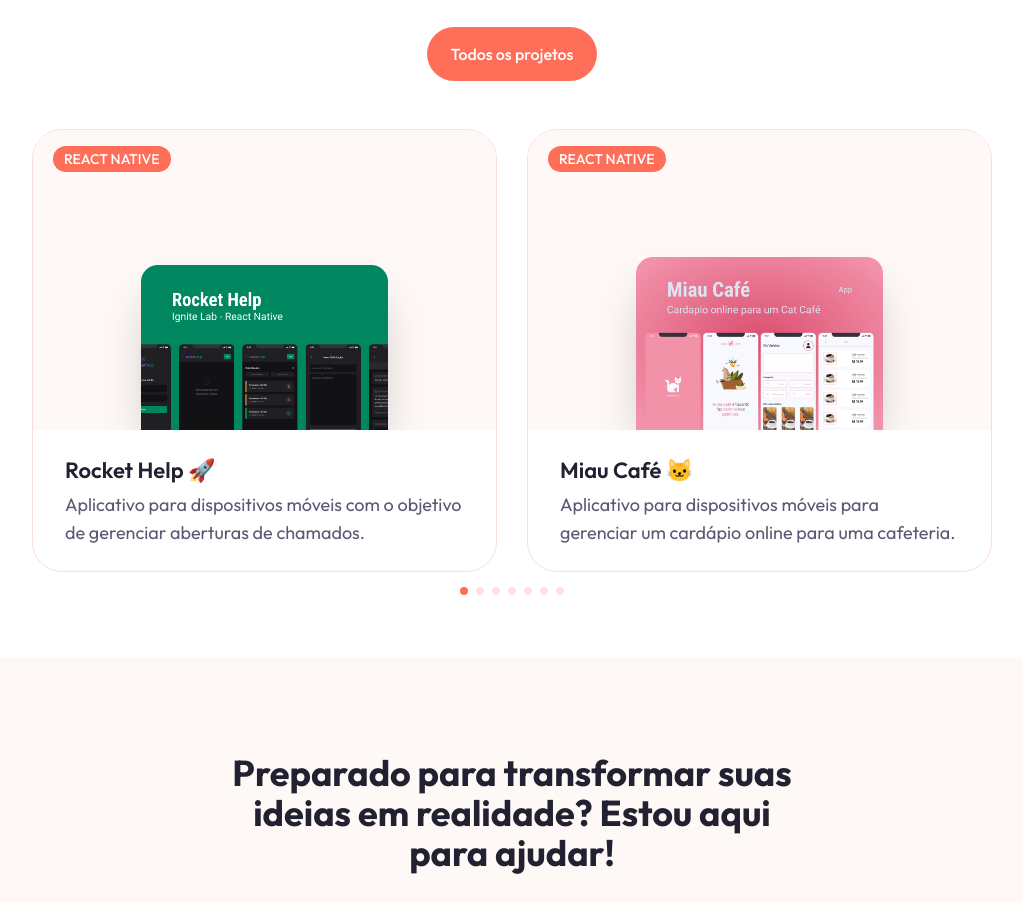
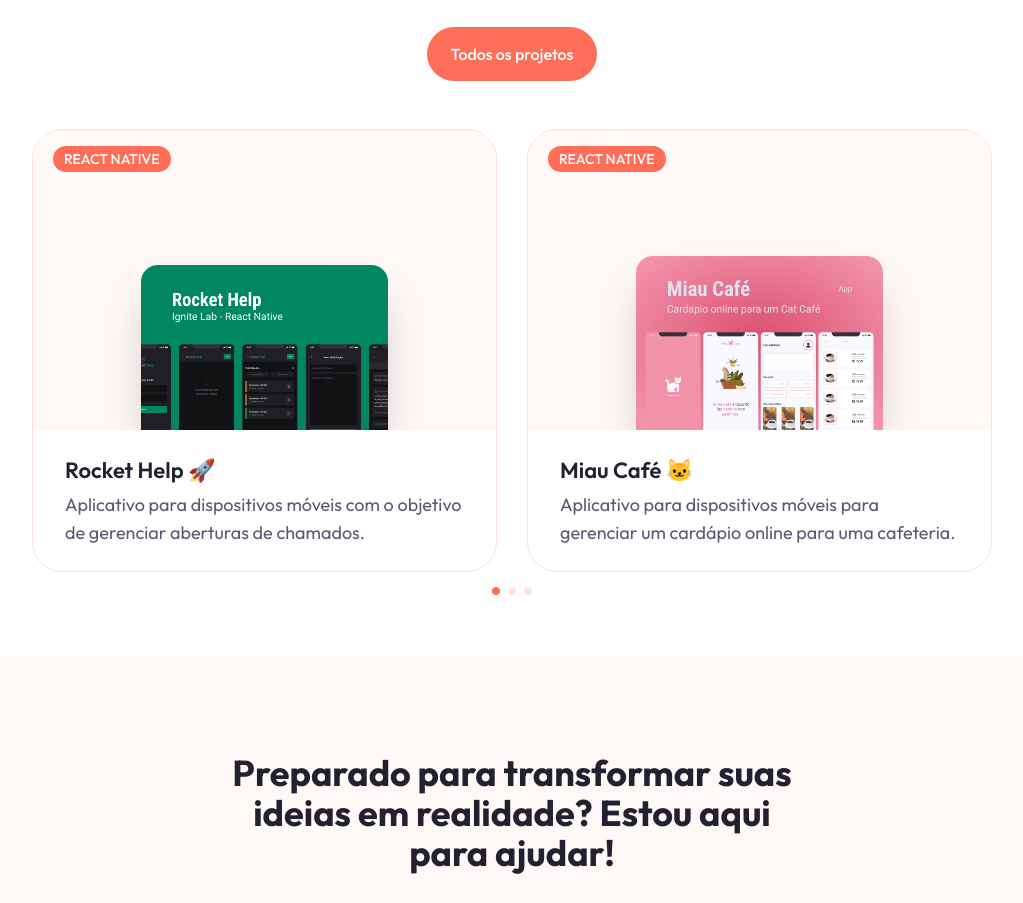
Before and after one commit to vbuarque/vb-portfolio, a Next.js app: page / in a window 1280 px wide. Shown: the part 2860-3763 px from the top of the page, without its empty margins (128-1151 px from the left). Built offline with nearby package versions, Linux system fonts and the light colour scheme.

Commit message:
fix: corrigindo slider projetos

```diff
--- a/components/Work.jsx
+++ b/components/Work.jsx
@@ -105,8 +105,7 @@ const Work = () => {
             modules={[Pagination]}
             pagination={{ clickable: true }}
           >
-            {projectData.map((project, index) => {
-              // slice(0, 4)
+            {projectData.slice(0, 4).map((project, index) => {
               return (
                 <SwiperSlide key={index}>
                   <ProjectCard project={project} />
```
